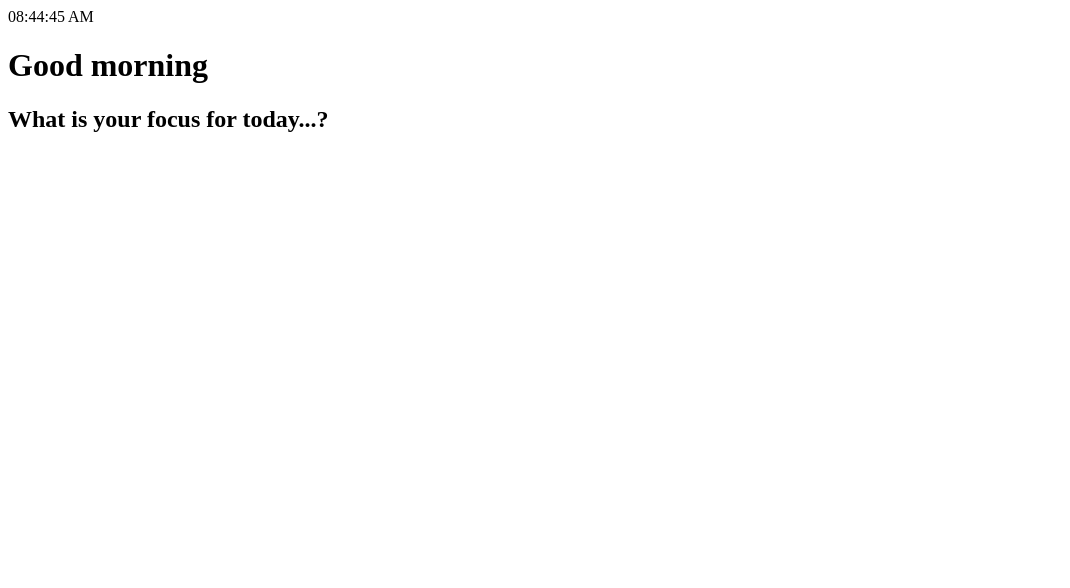
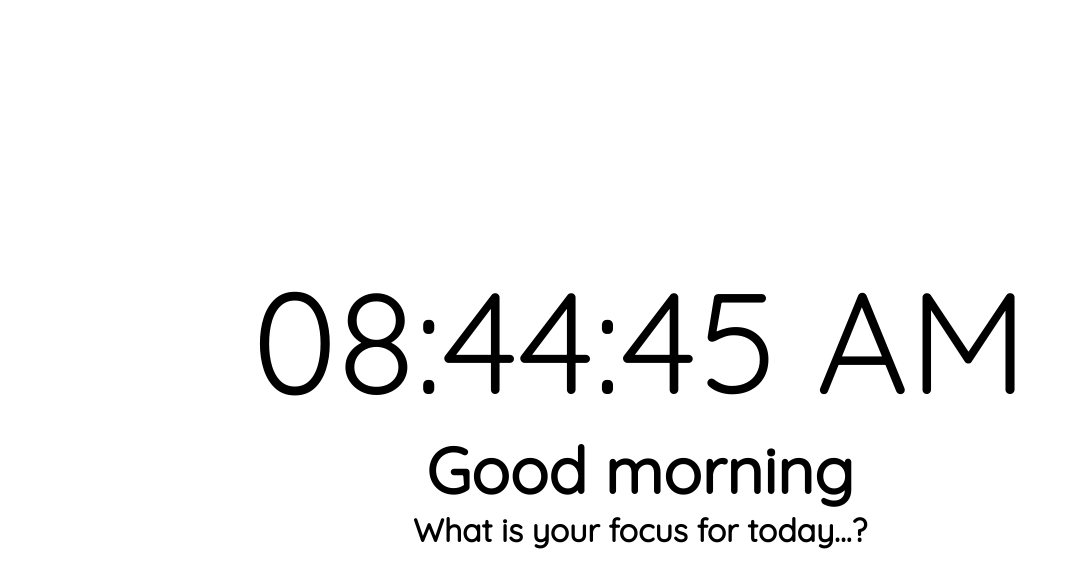
Before and after one commit to EthanM2001/dynamic-landing-page, a plain HTML site: page index.html in a window 1280 px wide. Shown: the whole page, without its empty margins (0-1070 px from the left). Drawn offline with Linux system fonts and the light colour scheme.

Commit message:
Adding some CSS  and font styling

```diff
--- a/index.html
+++ b/index.html
@@ -3,6 +3,10 @@
   <head>
     <meta charset="UTF-8" />
     <meta name="viewport" content="width=device-width, initial-scale=1.0" />
+    <link
+      href="https://fonts.googleapis.com/css?family=Quicksand&display=swap"
+      rel="stylesheet"
+    />
     <link rel="stylesheet" href="/styles.css" />
     <title>Dynamic Landing Page</title>
   </head>
--- a/styles.css
+++ b/styles.css
@@ -0,0 +1,28 @@
+* {
+  box-sizing: border-box;
+  margin: 0;
+  padding: 0;
+}
+
+body {
+  font-family: "Quicksand", sans-serif;
+  display: flex;
+  flex-direction: column;
+  align-items: center;
+  justify-content: center;
+  text-align: center;
+  height: 100vh;
+  color: black;
+}
+
+#time {
+  font-size: 9rem;
+}
+
+#greeting {
+  font-size: 4rem;
+}
+
+#question {
+  font-size: 2rem;
+}
```
